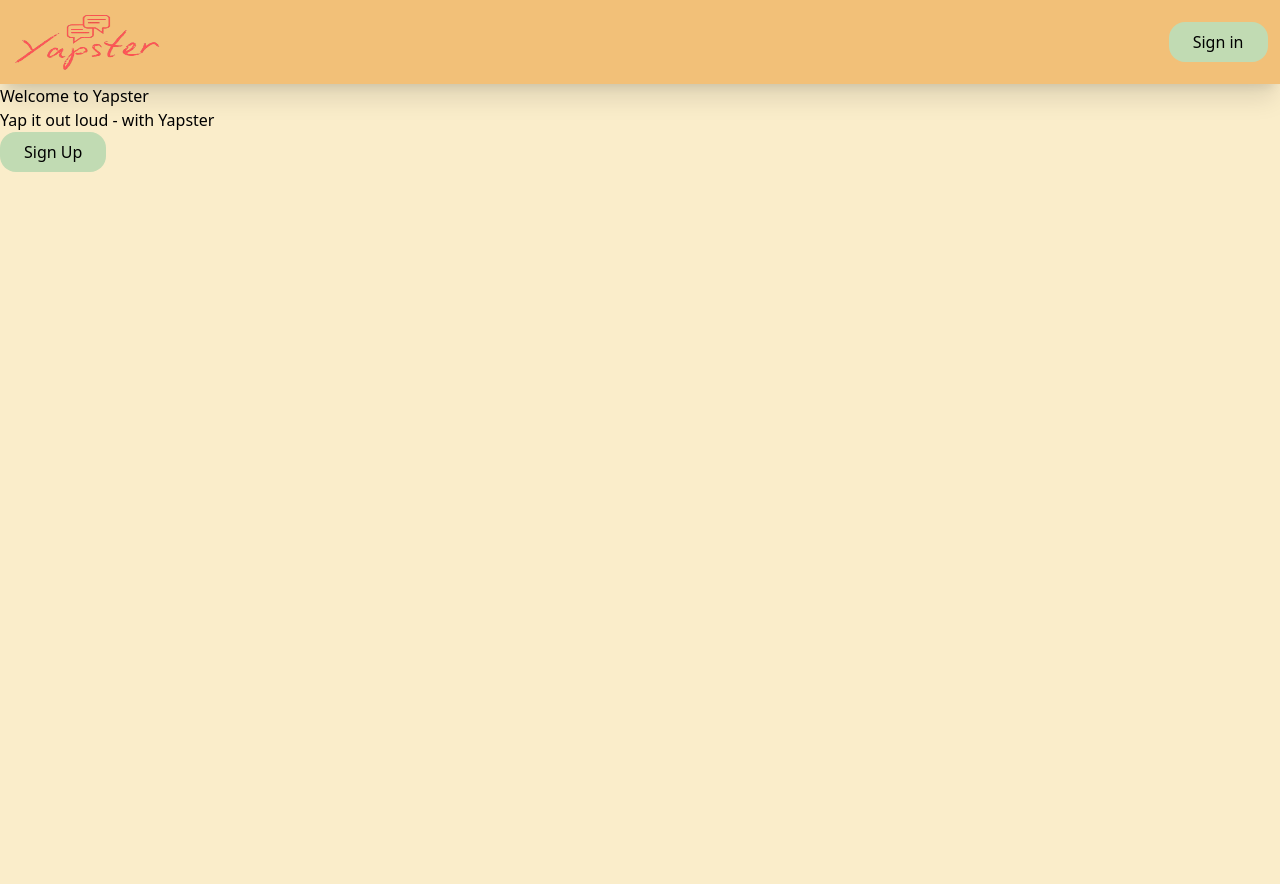
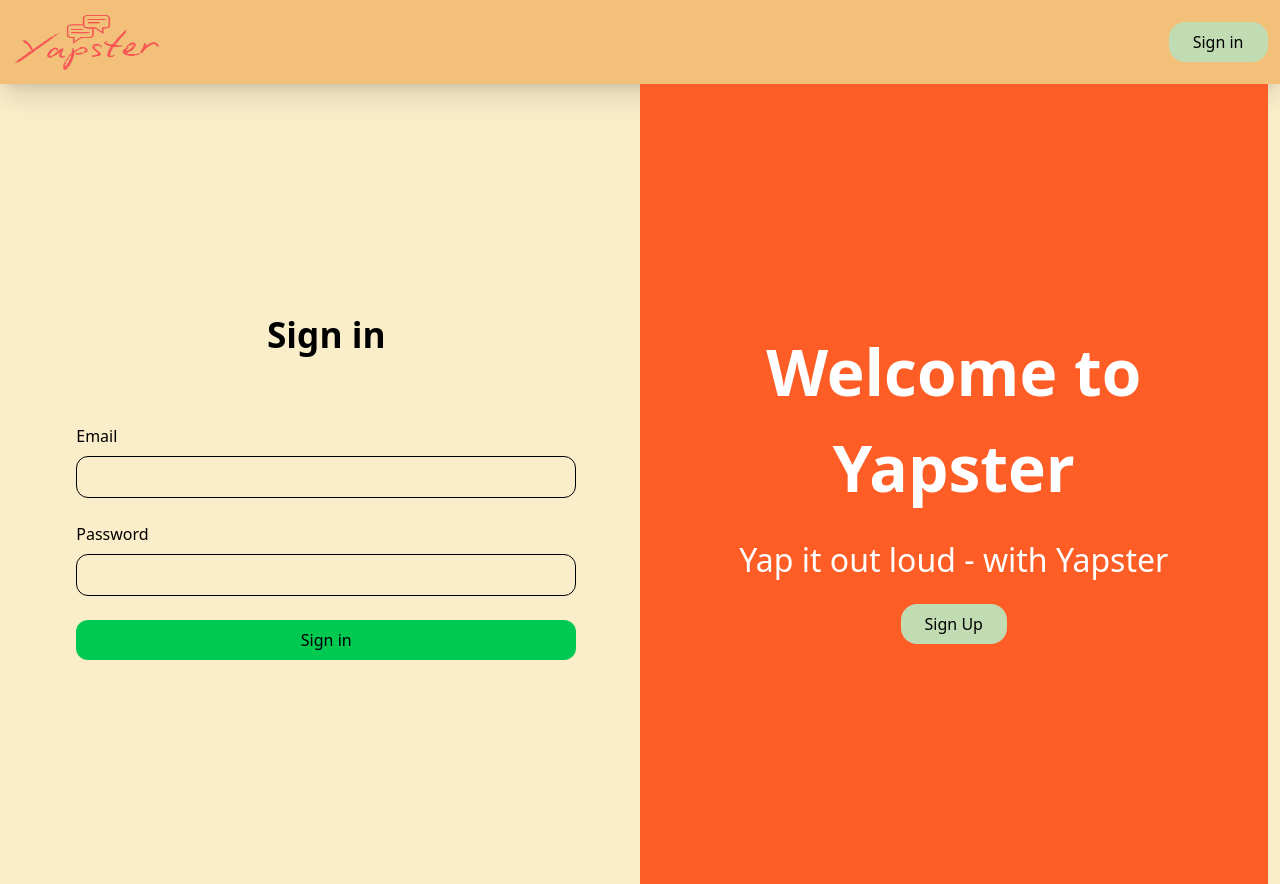
Before and after one commit to FrancisAl-j/RestAPI-TypeScript, a React (Vite) app in the folder client/: page /signin in a window 1280 px wide. Before the commit the page ends 800 px from the top, so only its background shows below. Built offline with nearby package versions, Linux system fonts and the light colour scheme.

Commit message:
Updated: Created the UI for Signin page

```diff
--- /dev/null
+++ b/client/src/components/SuccessPopup.tsx
@@ -0,0 +1,13 @@
+type SuccessProps = {
+  message: string;
+};
+
+const Success = ({ message }: SuccessProps) => {
+  return (
+    <div>
+      <h1>success</h1>
+    </div>
+  );
+};
+
+export default Success;
--- a/client/src/index.css
+++ b/client/src/index.css
@@ -26,9 +26,9 @@ body {
 }
 .form-heading {
   font-size: clamp(1.5rem, 3vw, 2.2rem);
+  font-weight: 600;
 }
 
 .form-container {
   width: min(100% - 25px, 500px);
-  font-weight: 600;
 }
--- a/client/src/pages/Signin.tsx
+++ b/client/src/pages/Signin.tsx
@@ -3,24 +3,53 @@ import Button from "../components/Button";
 
 const Signin = () => {
   return (
-    <section>
-      <div className="flex">
-        <div>
-          <form>
-            <header></header>
+    <main className="w-full h-[100svh]">
+      <section className="main-container flex h-full">
+        <div className="flex-1 grid place-items-center">
+          <form className="form-container flex flex-col gap-6">
+            <header className="mb-10">
+              <h2 className="form-heading text-center">Sign in</h2>
+            </header>
+
+            <div className="flex flex-col gap-2">
+              <span>Email</span>
+              <input
+                type="email"
+                name="email"
+                className="border-1 p-2 rounded-xl"
+              />
+            </div>
+
+            <div className="flex flex-col gap-2">
+              <span>Password</span>
+              <input
+                type="password"
+                name="password"
+                className="border-1 p-2 rounded-xl"
+              />
+            </div>
+
+            <button className="bg-green-500 p-2 rounded-xl cursor-pointer">
+              Sign in
+            </button>
           </form>
         </div>
-        <div>
-          <div>
-            <h1>Welcome to Yapster</h1>
-            <p>Yap it out loud - with Yapster</p>
+
+        <div className="flex-1 grid place-items-center bg-[#fe5d26]">
+          <div className="flex flex-col items-center gap-5">
+            <h1 className="big-text text-white text-center">
+              Welcome to Yapster
+            </h1>
+            <p className="catch-phrase text-center">
+              Yap it out loud - with Yapster
+            </p>
             <Link to="/signup">
               <Button type="signup">Sign Up</Button>
             </Link>
           </div>
         </div>
-      </div>
-    </section>
+      </section>
+    </main>
   );
 };
 
```
